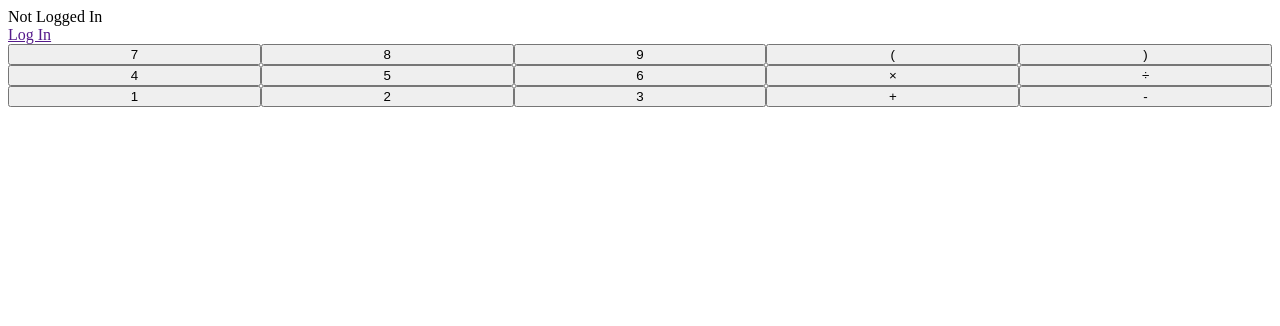
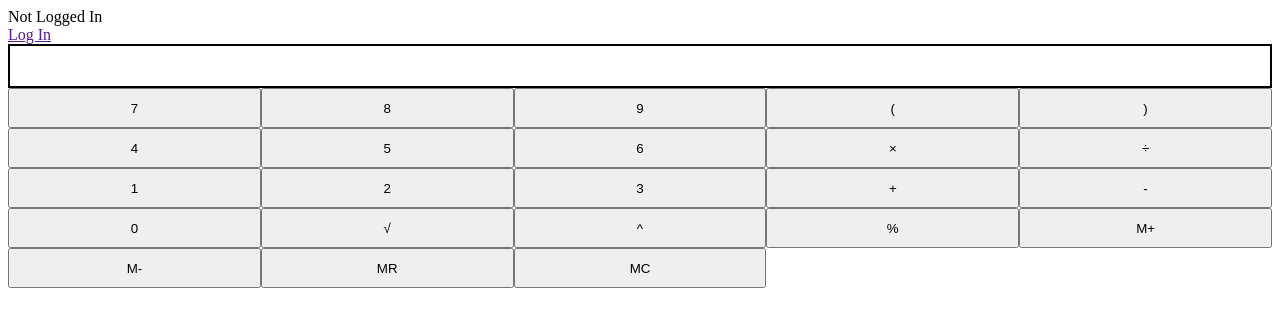
Before and after one commit to Nassim-Saboundji/calculator, a website: page public/index.html in a window 1280 px wide. Drawn offline with Linux system fonts and the light colour scheme.

Commit message:
working on the layout

```diff
--- a/public/index.html
+++ b/public/index.html
@@ -34,6 +34,14 @@
                 <button>3</button>
                 <button>+</button>
                 <button>-</button>
+                <button>0</button>
+                <button>&#8730</button>
+                <button>^</button>
+                <button>%</button>
+                <button>M+</button>
+                <button>M-</button>
+                <button>MR</button>
+                <button>MC</button>
             </div>
         </div>
 
--- a/public/style.css
+++ b/public/style.css
@@ -1,4 +1,20 @@
+/* :root {
+    font-size: calc(1em + 1vw);
+} */
+
+.display {
+    border-width: 2px;
+    border-style: solid;
+    border-color: black;
+    height: 5vh;
+}
+
 .digits {
-    display: grid;
-    grid-template-columns: repeat(5, 1fr);
+    display: flex;
+    flex-wrap: wrap;
 }
+
+button {
+    flex-basis: 20%;
+    height: 5vh;
+}
```
